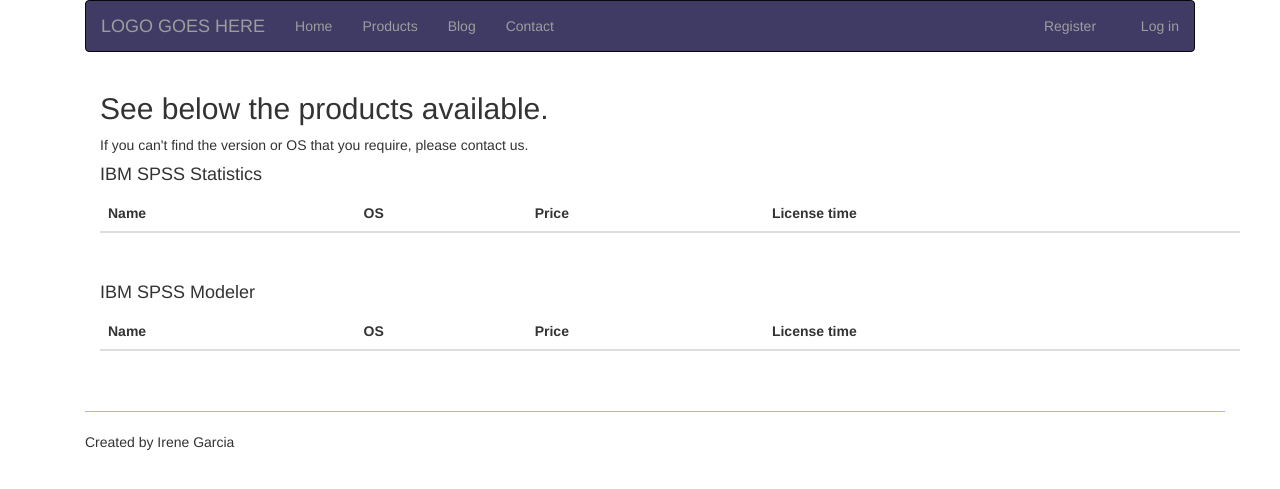
After one commit to IreneG5/spss_online, a Django app: template templates/products/products.html in a window 1280 px wide. The commit adds this page. Shown: the top 489 px of the page. Run offline with Django 3.2, Linux system fonts and the light colour scheme; the template is opened without the code that fills it: most values are stand-ins (such as "Sample title", 1, 10 or a date in 2020); lists and menus that the app fills with data are empty; some libraries are stand-ins or nearby versions; some web fonts are replaced.

Commit message:
Add paypal store and products

```diff
--- a/templates/base.html
+++ b/templates/base.html
@@ -5,8 +5,8 @@
     <meta charset="UTF-8">
     <title>Buy SPSS Online</title>
     <meta name="viewport" content="width=device-width, initial-scale=1.0">
-    <meta name="description" content="Site to buy SPSS Online.">
-    <meta name="author" content="Irene Garcia">
+    <meta name="description" content="">
+    <meta name="author" content="">
     <link rel="stylesheet" href="https://cdnjs.cloudflare.com/ajax/libs/bootswatch/3.3.7/cerulean/bootstrap.min.css">
     <link rel="stylesheet" href="{% static 'css/style.css' %}">
 
@@ -26,7 +26,7 @@
 		    <div id="myNnavbar" class="navbar-collapse collapse">
                 <ul class="nav navbar-nav">
                     <li ><a class="active" href="#">Home</a> </li>
-                    <li ><a href="#">Products</a> </li>
+                    <li ><a href="/products">Products</a> </li>
                     <li ><a href="#">Blog</a> </li>
                     <li ><a href="#">Contact</a> </li>
 
--- /dev/null
+++ b/templates/products/products.html
@@ -0,0 +1,56 @@
+{% extends "base.html" %}
+{% block content %}
+    <h2>See below the products available.</h2>
+    <p>If you can't find the version or OS that you require, please contact us.</p>
+
+    <h4>IBM SPSS Statistics</h4>
+    <table class="table table-striped">
+        <thead>
+            <tr>
+                <th>Name</th>
+                <th>OS</th>
+                <th>Price</th>
+                <th>License time</th>
+            </tr>
+        </thead>
+        <tbody>
+
+        {% for product in products %}
+            {% if product.code == "SPSS-Stats" %}
+                <tr><td>{{ product.name }}</td>
+                    <td>{{ product.osystem }}</td>
+                    <td>{{ product.price }}</td>
+                    <td>{{ product.license_type }}</td>
+                    <td>{{ product.paypal_form.sandbox }}</td> <!-- .render for production-->
+                </tr>
+            {% endif %}
+        {% endfor %}
+        </tbody>
+    </table>
+    <br/>
+    <h4>IBM SPSS Modeler</h4>
+    <table class="table table-striped">
+        <thead>
+            <tr>
+                <th>Name</th>
+                <th>OS</th>
+                <th>Price</th>
+                <th>License time</th>
+            </tr>
+        </thead>
+        <tbody>
+
+        {% for product in products %}
+            {% if product.code == "SPSS-Modeler" %}
+                <tr><td>{{ product.name }}</td>
+                    <td>{{ product.osystem }}</td>
+                    <td>{{ product.price }}</td>
+                    <td>{{ product.license_type }}</td>
+                    <td>{{ product.paypal_form.sandbox }}</td> <!-- .render for production-->
+                </tr>
+            {% endif %}
+        {% endfor %}
+        </tbody>
+    </table>
+
+{% endblock %}
```
Also changed, not shown: spss_online/settings.py (+8 -0 lines), spss_online/urls.py (+13 -2 lines), templates/paypal/paypal_cancel.html (added, +16 -0 lines), templates/paypal/paypal_return.html (added, +17 -0 lines).
